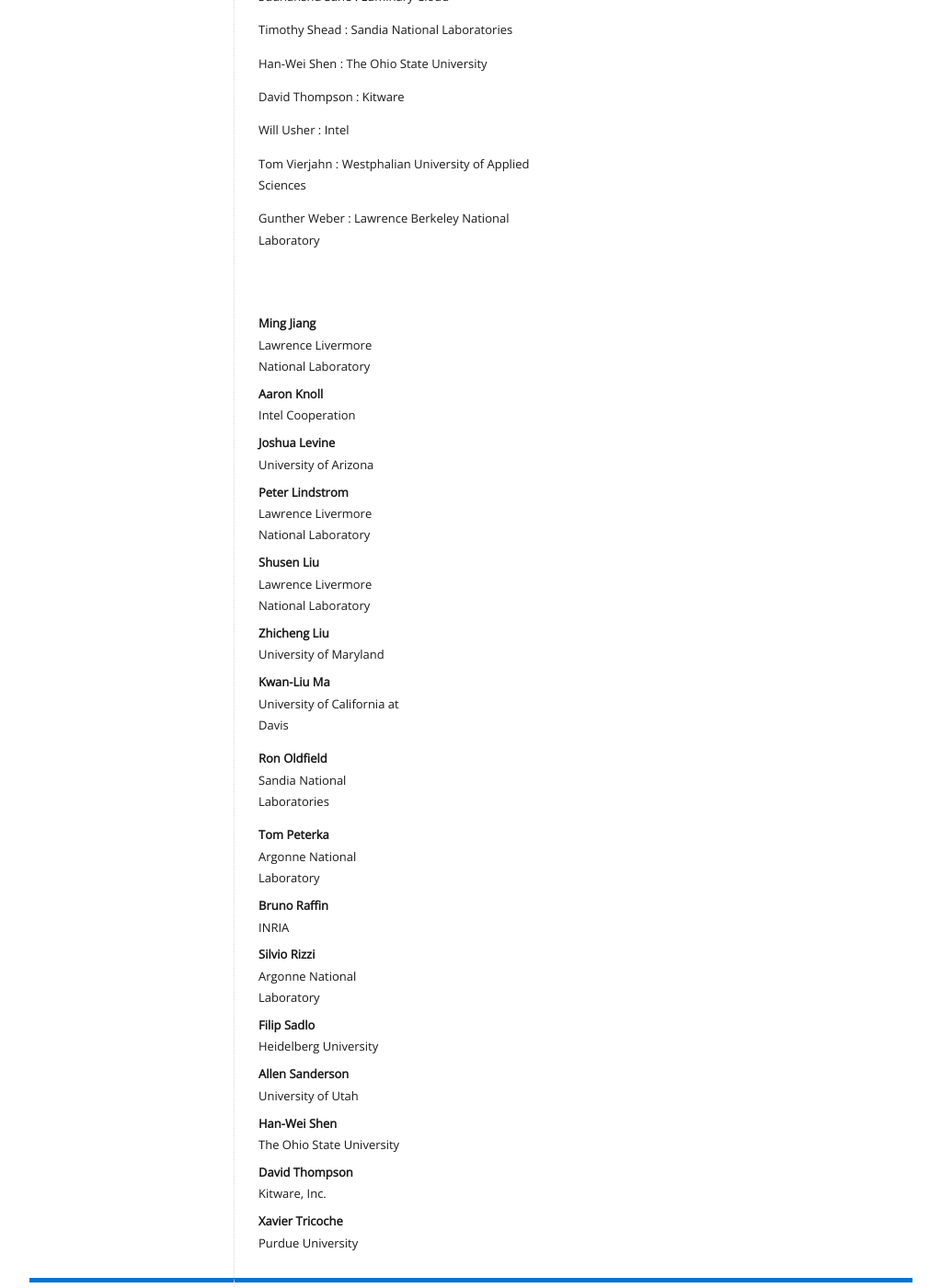
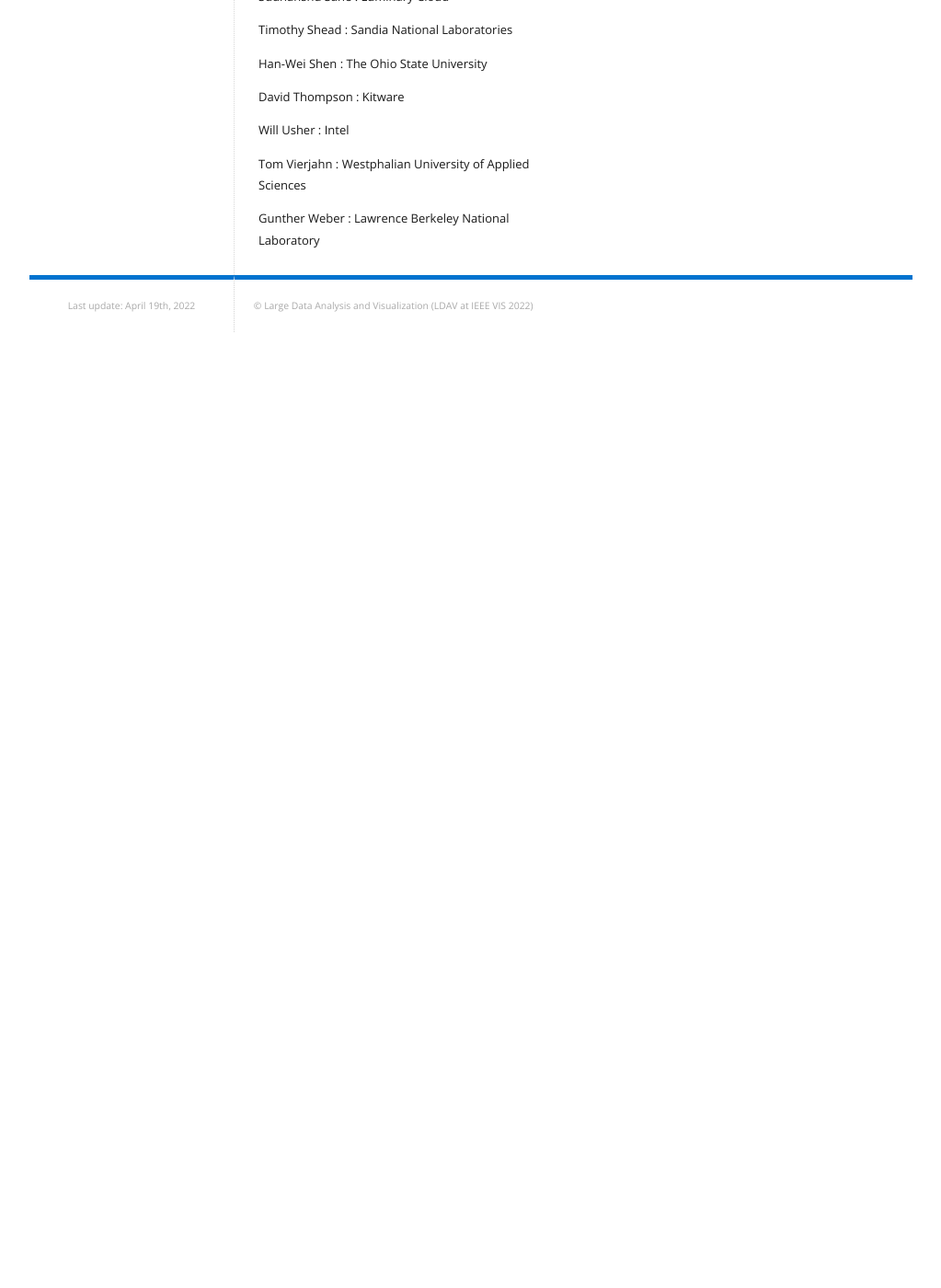
Before and after one commit to LDAV-Symposium/2023, a Jekyll site: the page built from _pages/organization.md, in a window 1280 px wide and 1400 px high, scrolled down 1883 px. Shown: the whole window at 92% size, without its empty margins (128-1151 px from the left). Built offline with Jekyll 4.4.1, drawn with Linux system fonts in a browser that asks for light colours; after the commit the page ends 2257 px from its top, so only the background shows below that.

Commit message:
Update organization.md

```diff
--- a/_pages/organization.md
+++ b/_pages/organization.md
@@ -131,68 +131,4 @@ Mark Bolstad : Sandia National Laboratories
   Gunther Weber : Lawrence Berkeley National Laboratory
 
 
-
-<div class="right">
-## &nbsp;
-
-Ming Jiang
-: Lawrence Livermore National Laboratory
-
-Aaron	Knoll
-: Intel Cooperation
-
-Joshua Levine
-: University of Arizona
-
-Peter Lindstrom
-: Lawrence Livermore National Laboratory
-
-Shusen Liu
-: Lawrence Livermore National Laboratory
-
-Zhicheng Liu
-: University of Maryland
-
-Kwan-Liu Ma
-: University of California at Davis
-
-<!--Vijay Natarajan
-: Indian Institute of Science-->
-
-Ron Oldfield
-: Sandia National Laboratories
-
-<!--Patrick  O'Leary
-: Kitware, Inc.-->
-
-Tom	Peterka
-: Argonne National Laboratory
-
-Bruno Raffin
-: INRIA
-
-Silvio Rizzi
-: Argonne National Laboratory
-
-Filip Sadlo
-: Heidelberg University
-
-Allen Sanderson
-: University of Utah
-
-Han-Wei Shen
-: The Ohio State University
-
-David Thompson
-: Kitware, Inc.
-
-Xavier Tricoche
-: Purdue University
-
-<!--Yang Wang
-: Uber Technologies, Inc.-->
-
-</div>
-
-
 <!-- </div> -->
```
